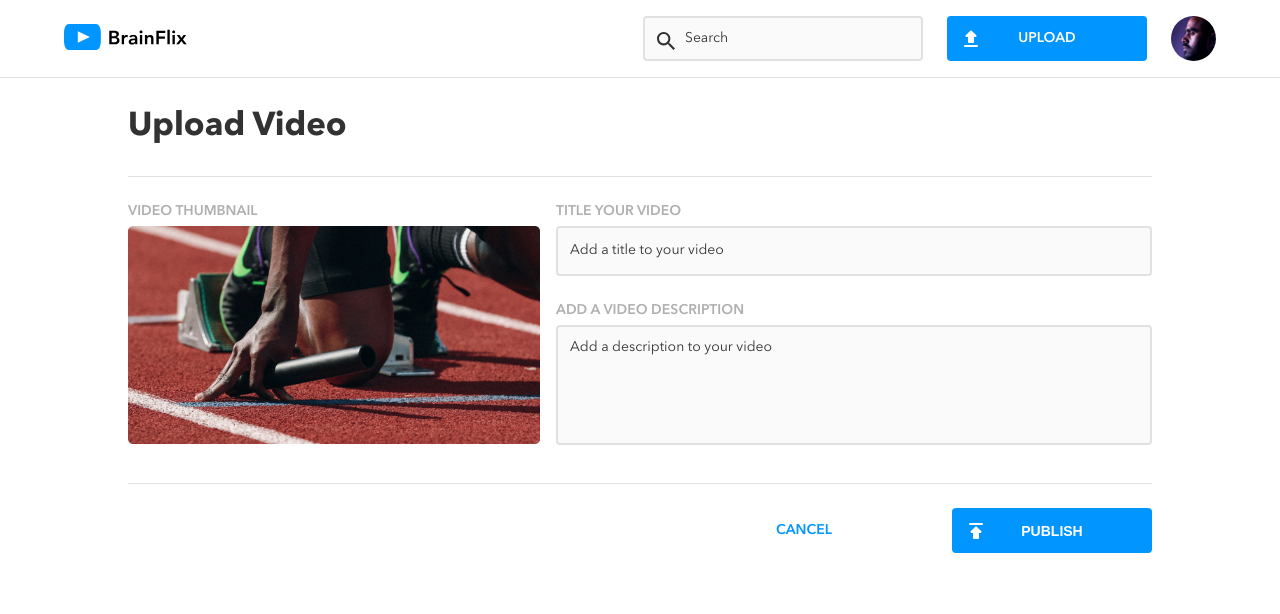
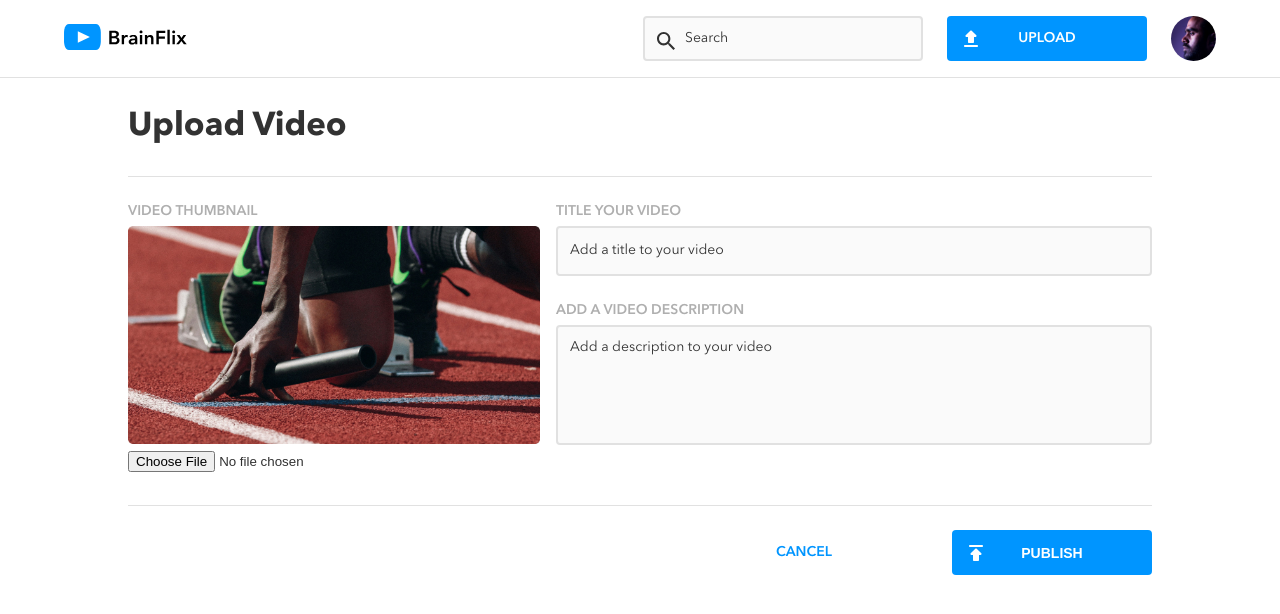
Before and after one commit to emilyjanedev/emily-schur-brainflix, a React (Vite) app: page /upload in a window 1280 px wide. Shown: the top 614 px of the page. Built offline with nearby package versions, Linux system fonts and the light colour scheme; no server answers.

Commit message:
Implement video thumbanil upload functionality

```diff
--- a/src/components/VideoUploadForm/VideoUploadForm.jsx
+++ b/src/components/VideoUploadForm/VideoUploadForm.jsx
@@ -9,34 +9,47 @@ function VideoUploadForm() {
   const [newVideo, setNewVideo] = useState({
     title: "",
     description: "",
+    file: null,
   });
   const [errorMessages, setErrorMessages] = useState({});
   const [popupVisibility, setPopupVisibility] = useState(false);
   const brainflixApi = useMemo(() => new BrainflixApi(), []);
 
   const handleFieldChange = (event) => {
-    const { name, value } = event.target;
-    setNewVideo((prevVideo) => ({ ...prevVideo, [name]: value }));
+    const { name, value, files } = event.target;
+    if (name === "file") {
+      setNewVideo((prevData) => ({
+        ...prevData,
+        [name]: files[0],
+      }));
+    } else {
+      setNewVideo((prevData) => ({
+        ...prevData,
+        [name]: value,
+      }));
+    }
   };
 
-  const istitleValid = () => {
-    return newVideo.title.length > 0 && newVideo.title.length <= 100;
-  };
-
-  const isdescriptionValid = () => {
-    return (
-      newVideo.description.length > 0 && newVideo.description.length <= 5000
-    );
+  const validateField = (name, value) => {
+    switch (name) {
+      case "title":
+        return value.length > 0 && value.length <= 100;
+      case "description":
+        return value.length > 0 && value.length <= 5000;
+      default:
+        return true;
+    }
   };
 
   const isFormValid = () => {
     let errors = {};
+    const { title, description } = newVideo;
 
-    if (!istitleValid()) {
+    if (!validateField("title", title)) {
       errors.title = "Title is required. 100 character limit.";
     }
 
-    if (!isdescriptionValid()) {
+    if (!validateField("description", description)) {
       errors.description = "Description is required. 5000 character limit.";
     }
 
@@ -48,24 +61,50 @@ function VideoUploadForm() {
     event.preventDefault();
 
     if (isFormValid()) {
-      await brainflixApi.postVideo(newVideo);
-      setNewVideo({ title: "", description: "" });
+      const formData = new FormData();
+      formData.append("fileData", newVideo.file);
+      formData.append("title", newVideo.title);
+      formData.append("description", newVideo.description);
+
+      await brainflixApi.postVideo(formData);
+
+      setNewVideo({
+        title: "",
+        description: "",
+        file: null,
+      });
       setErrorMessages({});
       setPopupVisibility(true);
     }
   };
 
+  const imagePreview = newVideo.file
+    ? URL.createObjectURL(newVideo.file)
+    : videoThumbnail;
+
   return (
     <>
       <form className="video-upload-form" onSubmit={handleSubmit}>
-        <div className="video-upload-form__image-wrapper">
-          <p className="video-upload-form__label">VIDEO THUMBNAIL</p>
-          <img
-            src={videoThumbnail}
-            alt="video thumbnail"
-            className="video-upload-form__thumbnail"
+        <div className="video-upload-form__image-input-wrapper">
+          <label htmlFor="file" className="video-upload-form__label">
+            VIDEO THUMBNAIL
+          </label>
+          <div className="video-upload-form__image-wrapper">
+            <img
+              src={imagePreview}
+              alt="video thumbnail"
+              className="video-upload-form__thumbnail"
+            />
+          </div>
+          <input
+            type="file"
+            name="file"
+            id="file"
+            className="video-upload-form__upload-input"
+            onChange={handleFieldChange}
           />
         </div>
+
         <div className="video-upload-form__input-wrapper">
           <label htmlFor="title" className="video-upload-form__label">
             TITLE YOUR VIDEO
--- a/src/components/VideoUploadForm/VideoUploadForm.scss
+++ b/src/components/VideoUploadForm/VideoUploadForm.scss
@@ -131,6 +131,16 @@
   }
 
   &__thumbnail {
+    object-fit: cover;
+    border-radius: 4px;
+    max-height: 23.4375rem;
+
+    @include desktop {
+      max-height: 13.75rem;
+    }
+  }
+
+  &__image-input-wrapper {
     margin-bottom: 1.5rem;
   }
 }
```
